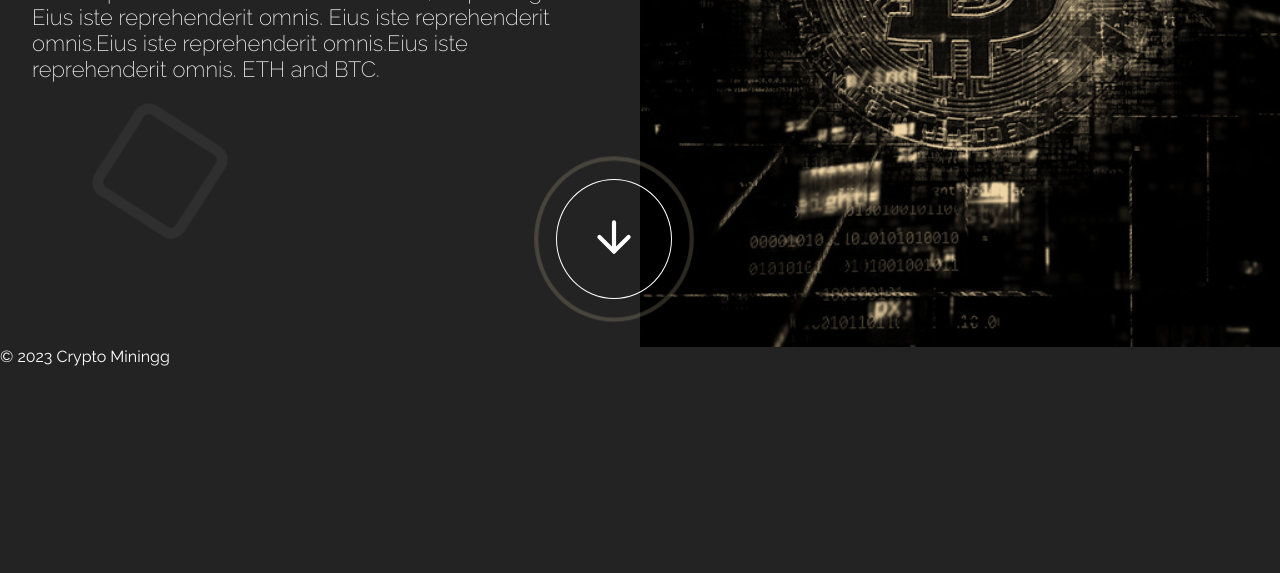
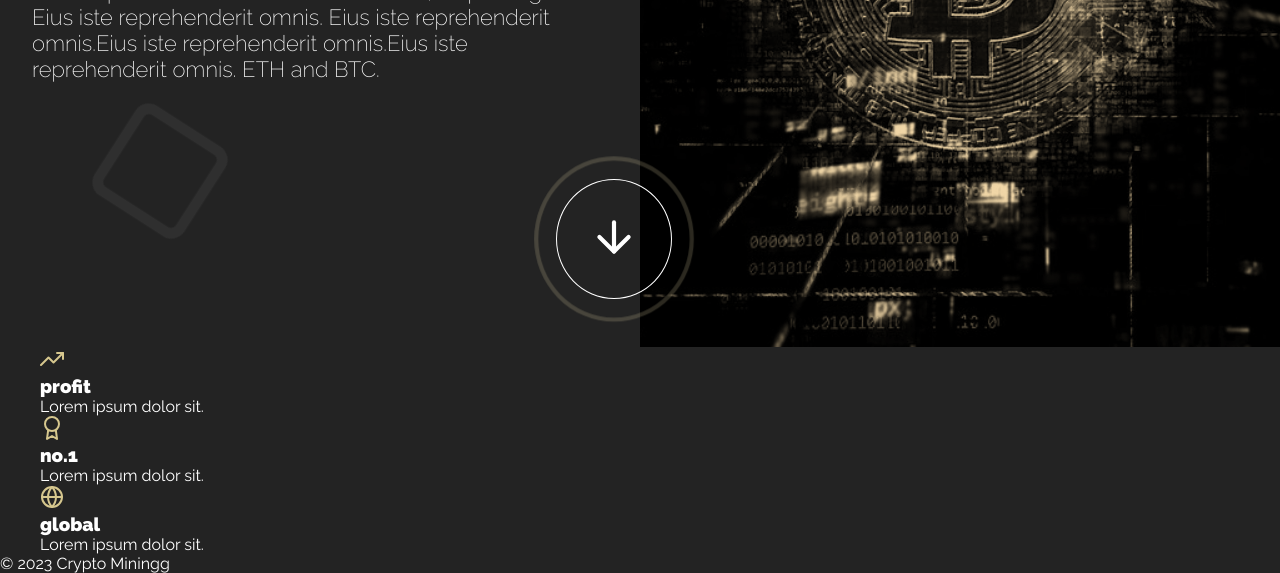
Before and after one commit to MarcinLautsch/websiteCrypto, a plain HTML site: page indexCrypto.html in a window 1280 px wide. Shown: the part 453-1026 px from the top of the page. Before the commit the page ends 819 px from the top, so only its background shows below. Drawn offline with Linux system fonts and the light colour scheme.

Commit message:
sectionCards

```diff
--- a/indexCrypto.html
+++ b/indexCrypto.html
@@ -58,6 +58,36 @@
     </header>
 
 
+    <main class="main">
+
+        <section class="cards" id="cards">
+
+            <div class="wrapper">
+
+                <div class="cards__box">
+                    <div class="cards__card cards__card--one">
+                        <img src="img/icons/trending-up2.svg" alt="">
+                        <h3>profit</h3>
+                        <p>Lorem ipsum dolor sit.</p>
+                    </div>
+                    <div class="cards__card cards__card--two">
+                        <img src="img/icons/award2.svg" alt="">
+                        <h3>no.1</h3>
+                        <p>Lorem ipsum dolor sit.</p>
+                    </div>
+                    <div class="cards__card cards__card--three">
+                        <img src="img/icons/globe2.svg" alt="">
+                        <h3>global</h3>
+                        <p>Lorem ipsum dolor sit.</p>
+                    </div>
+                </div>
+
+            </div>
+        </section>
+
+    </main>
+
+
     <footer class="footer">
         <p class="footer__bottom-text">&copy; <span class="footer__year"></span> Crypto Miningg</p>
     </footer>
--- a/sass/components/_index.scss
+++ b/sass/components/_index.scss
@@ -1,3 +1,4 @@
 @use 'nav';
 @use 'hamburger';
 @use 'header';
+@use 'main';
--- /dev/null
+++ b/sass/components/_main.scss
@@ -0,0 +1,6 @@
+@use '../colors';
+
+.cards {
+
+
+}
```
Also changed, not shown: img/icons/award2.svg (added), img/icons/globe2.svg (added), img/icons/trending-up2.svg (added).
